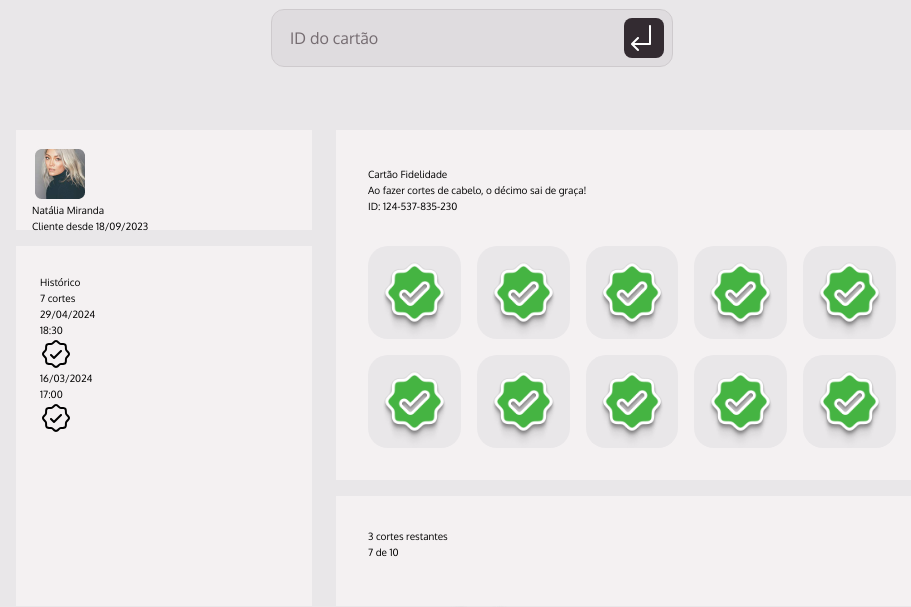
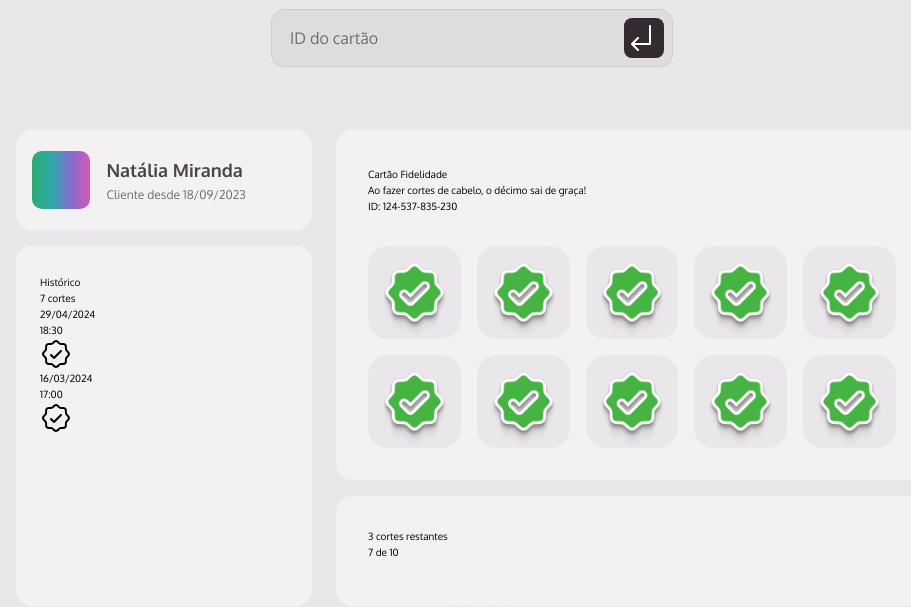
Before and after one commit to felipefrizzovg/member-club, a website with bundled scripts: page index.html in a window 1280 px wide. Shown: the part 142-749 px from the top of the page, without its empty margins (168-1079 px from the left). Built offline with nearby package versions, Linux system fonts and the light colour scheme; files whose address does not match are found by name.

Commit message:
Profile styling

```diff
--- a/index.html
+++ b/index.html
@@ -25,8 +25,10 @@
 
   <main>
     <div class="profile">
-      <div class="profile-img">
-        <img src="./src/assets/nataliaMiranda.png" alt="Foto de perfil">
+      <div class="profile-gradient">
+        <div class="profile-img">
+          <img src="./src/assets/nataliaMiranda.png" alt="Foto de perfil">
+        </div>
       </div>
       <div class="profile-info">
         <h1>Natália Miranda</h1>
--- a/src/styles/style.css
+++ b/src/styles/style.css
@@ -66,12 +66,45 @@ main {
 
   & .profile, & .history, & .fidelity, & .remaining-cuts {
     background-color: var(--base-gray-100);
+    border-radius: 1.6rem;
   }
 
   & .profile {
     grid-row: 1 / 2;
     grid-column: 1 / 2;
     padding: 1.6rem;
+
+    display: flex;
+    align-items: center;
+    gap: 1.6rem;
+
+    & .profile-gradient {
+      position: relative;
+      padding: .12rem;
+
+      &::before {
+        content: "";
+        background: linear-gradient(90deg, #2DAA6E 0%, #2DAAAA 33.33%, #856CCF 66.67%, #D658B3 100%);
+        position: absolute;
+        inset: 0;
+        border-radius: 1.0rem;
+        z-index: 0;
+      };
+
+    }
+
+    & .profile-info {
+      & h1 {
+        font-size: var(--fs-h1-sm);
+        color: var(--base-gray-600);
+        font-weight: var(--fw-bold);
+      }
+
+      & p {
+        font-size: var(--fs-p-xs);
+        color: var(--base-gray-500);
+      }
+    }
   }
 
   & .history {
```
